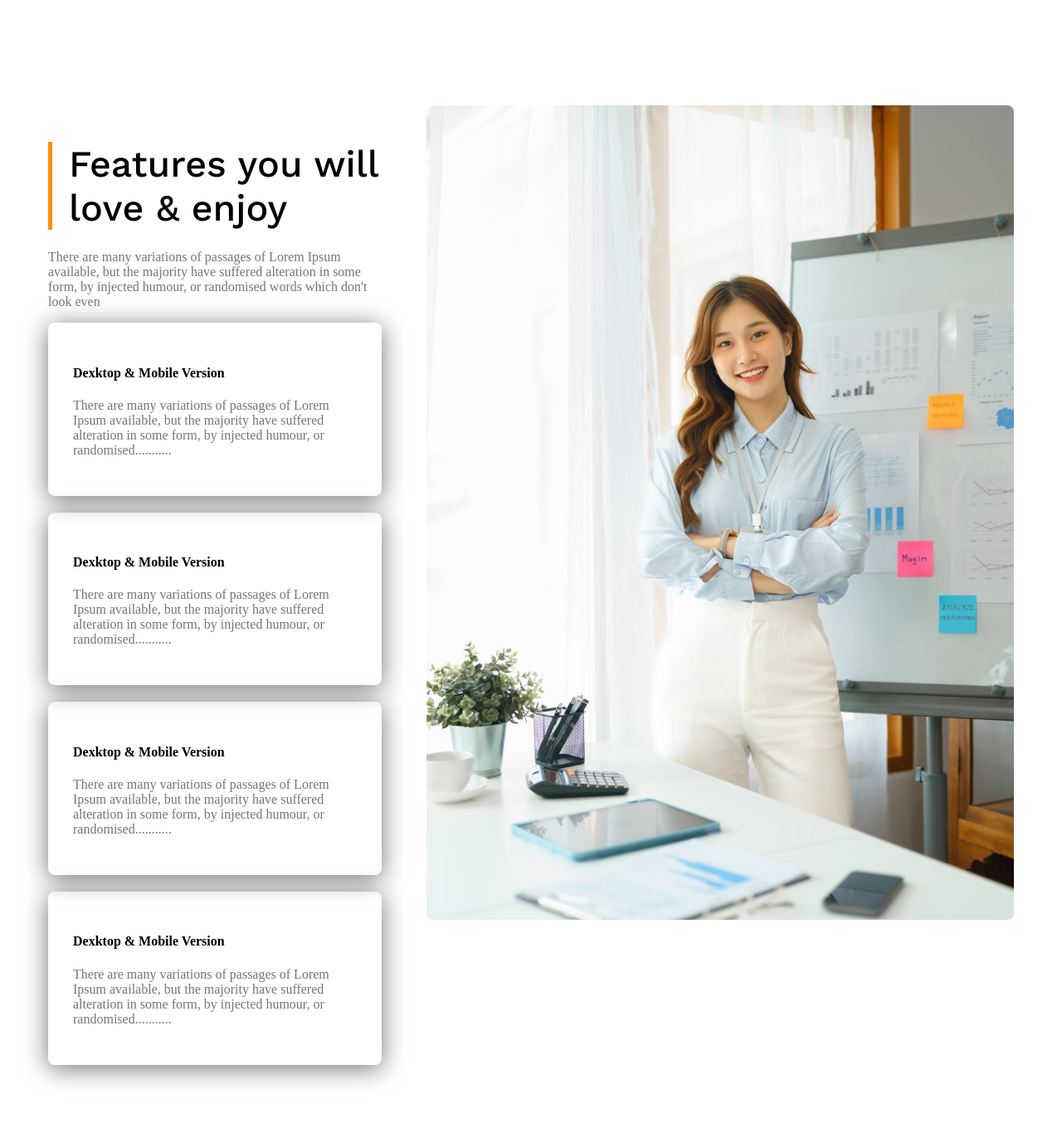
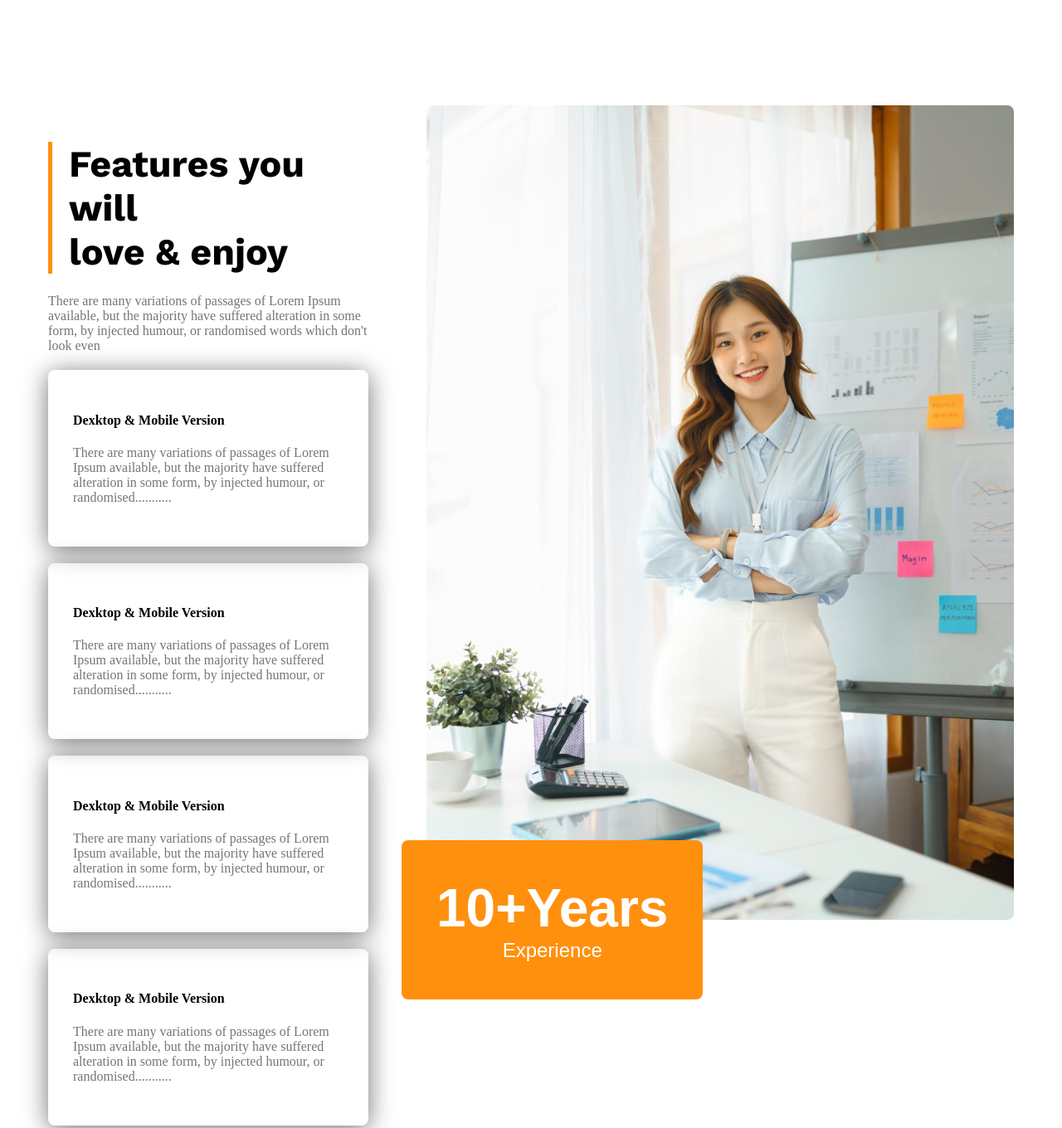
Before and after one commit to saidur20087/g3-architects-resources, a plain HTML site: page index.html in a window 1280 px wide. Shown: the part 2003-3363 px from the top of the page at 83% size. Drawn offline with nearby package versions, Linux system fonts and the light colour scheme.

Commit message:
continue responsive

```diff
--- a/index.html
+++ b/index.html
@@ -11,8 +11,7 @@
     <!-- Google Font -->
     <link rel="preconnect" href="https://fonts.googleapis.com">
     <link rel="preconnect" href="https://fonts.gstatic.com" crossorigin>
-    <link href="https://fonts.googleapis.com/css2?family=Work+Sans:ital,wght@0,100..900;1,100..900&display=swap"
-        rel="stylesheet">
+    <link href="https://fonts.googleapis.com/css2?family=Work+Sans:ital,wght@0,100..900;1,100..900&display=swap" rel="stylesheet">
 
 
 </head>
@@ -89,8 +88,13 @@
                        </div>
                     </div>
 
-                    <div>
+                    <div class="feature-arc">
                         <img class="architect-img" src="./images/architect.png" alt="">
+                       <button id="experience-badge" class="btn-primary">
+                        <span id="experience-year">10+Years</span> <br>
+                        <span>Experience</span>
+
+                       </button>
                     </div>
 
                 </section>
--- a/style.css
+++ b/style.css
@@ -1,6 +1,5 @@
-.dody {
-    font-family: work sans;
-}
+
+@import url('https://fonts.googleapis.com/css2?family=Work+Sans:ital,wght@0,100..900;1,100..900&display=swap');
 
 /* shared styles */
 .display-flex {
@@ -15,6 +14,7 @@
 .text-light-gray,
 .first-h3 {
     color: #757575;
+    margin-bottom: 20px;
 }
 
 .section-title {
@@ -29,6 +29,11 @@
     font-size: 2.8rem;
     font-family: work sans;
     margin-bottom: 24px;
+}
+
+#same-fact-section {
+    font-weight: 700;
+    font-size: 2.8rem;
 }
 
 
@@ -150,11 +155,23 @@ main>section {
 
 }
 
+#experience-badge {
+    padding: 45px 42px;
+    font-size: 1.5rem;
+    font-weight: 500;
+    margin-left: -30px;
+    margin-top: -100px;
+}
+
+#experience-year{
+    font-size: 4rem;
+    font-weight: 700;
+}
 /* same fact */
 
 .same-facts {
     display: flex;
-    gap: 54px;
+    gap: 70px;
 }
 
 .architect-img {
@@ -216,15 +233,15 @@ main>section {
     max-width: 540px;
     margin-bottom: 130px;
     line-height: 1.6;
+}
 
-}
 
 /* Responsive Media Query */
 
 @media screen and (max-width:576px) {
 
     .navber,
-    /* .nav-link, */
+    .same-facts,
     .team {
         flex-direction: column;
     }
@@ -235,6 +252,9 @@ main>section {
 
     .our-features {
         margin-left: 20px;
+    }
+    .feature-arc img {
+        width: 100%;
     }
 }
 
```
